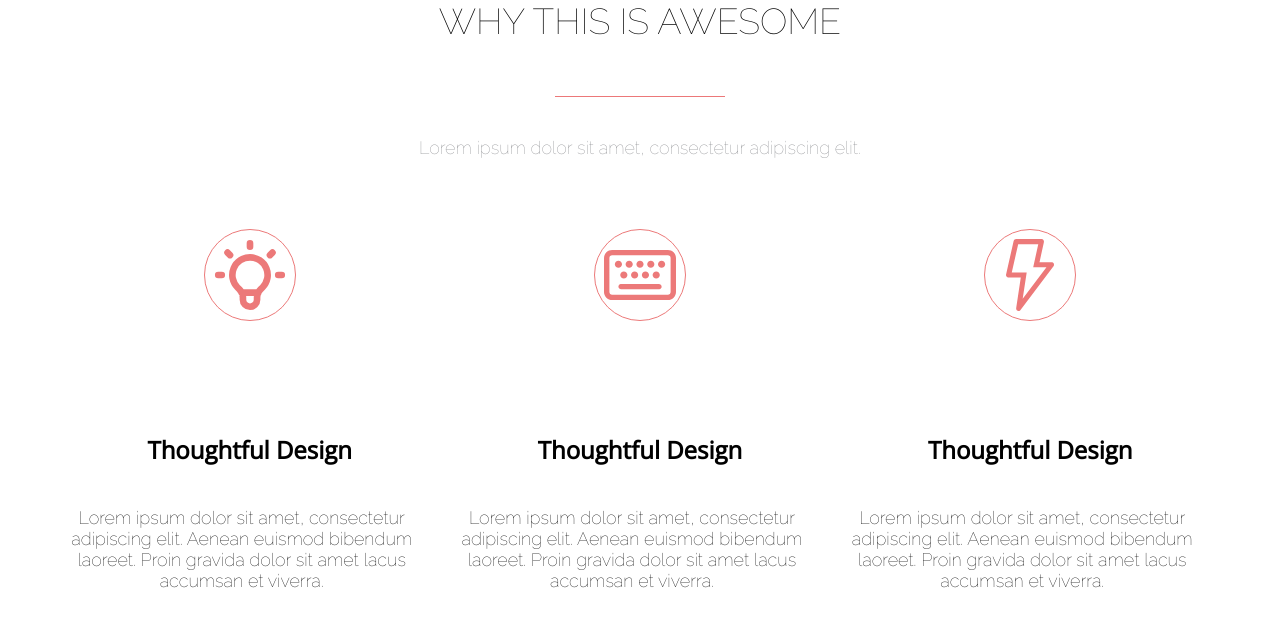
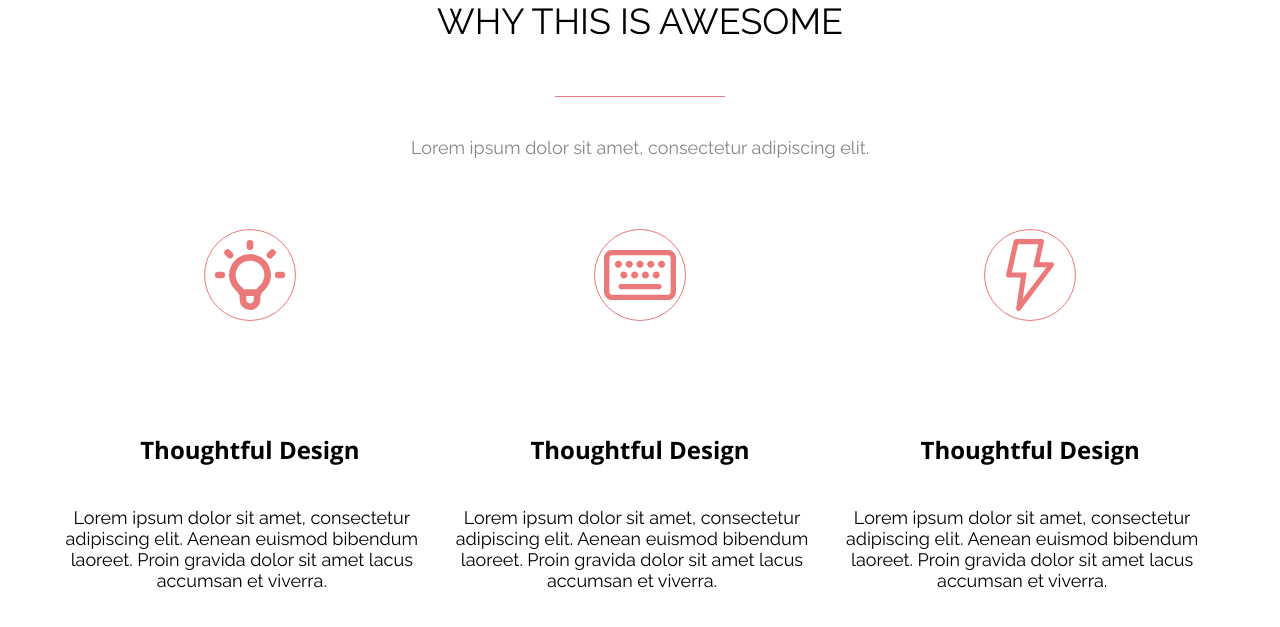
Before and after one commit to Drakyla226/WD13-onl-oleg-solodov, a PHP site: page /homework-2/index.html in a window 1280 px wide. Shown: the top 627 px of the page. Run offline with PHP 8.4, Linux system fonts and the light colour scheme.

Commit message:
add section and refresh font

```diff
--- a/homework-2/assets/css/style.css
+++ b/homework-2/assets/css/style.css
@@ -1,4 +1,4 @@
-@import url('https://fonts.googleapis.com/css2?family=Open+Sans:wght@300&family=Raleway:wght@100&display=swap');
+@import url('https://fonts.googleapis.com/css2?family=Open+Sans:wght@300;700&family=Raleway:wght@100;400&display=swap');
 
 * {
     padding: 0;
@@ -44,7 +44,6 @@ body {
     color: #86878B;
 
     text-align: center;
-    font-family: 'Raleway', sans-serif;
     font-size: 18px;
     font-style: normal;
     font-weight: 400;
@@ -97,6 +96,5 @@ body {
     width: 370px;
     color: #000;
     text-align: center;
-    font-family: 'Raleway', sans-serif;
     font-size: 18px;
 }
--- a/homework-2/index.html
+++ b/homework-2/index.html
@@ -9,6 +9,7 @@
 </head>
 
 <body>
+    <section>
         <div class="container">
             <h2 class="container-h2">WHY THIS IS AWESOME</h2>
             <div class="conteiner-img">
@@ -28,7 +29,7 @@
                     </div>
                     <div class="conteiner-block__item--h5">
                         Lorem ipsum dolor sit amet, consectetur adipiscing
-                    elit. Aenean euismod bibendum laoreet. Proin gravida  dolor sit amet lacus accumsan et viverra.
+                        elit. Aenean euismod bibendum laoreet. Proin gravida dolor sit amet lacus accumsan et viverra.
                     </div>
                 </div>
 
@@ -43,7 +44,7 @@
                     </div>
                     <div class="conteiner-block__item--h5">
                         Lorem ipsum dolor sit amet, consectetur adipiscing
-                    elit. Aenean euismod bibendum laoreet. Proin gravida  dolor sit amet lacus accumsan et viverra.
+                        elit. Aenean euismod bibendum laoreet. Proin gravida dolor sit amet lacus accumsan et viverra.
                     </div>
                 </div>
 
@@ -59,12 +60,13 @@
                     </div>
                     <div class="conteiner-block__item--h5">
                         Lorem ipsum dolor sit amet, consectetur adipiscing
-                    elit. Aenean euismod bibendum laoreet. Proin gravida  dolor sit amet lacus accumsan et viverra.
+                        elit. Aenean euismod bibendum laoreet. Proin gravida dolor sit amet lacus accumsan et viverra.
                     </div>
                 </div>
 
             </div>
         </div>
+    </section>
 </body>
 
 </html>
```
Lines whose indentation alone changed are shown as unchanged.
